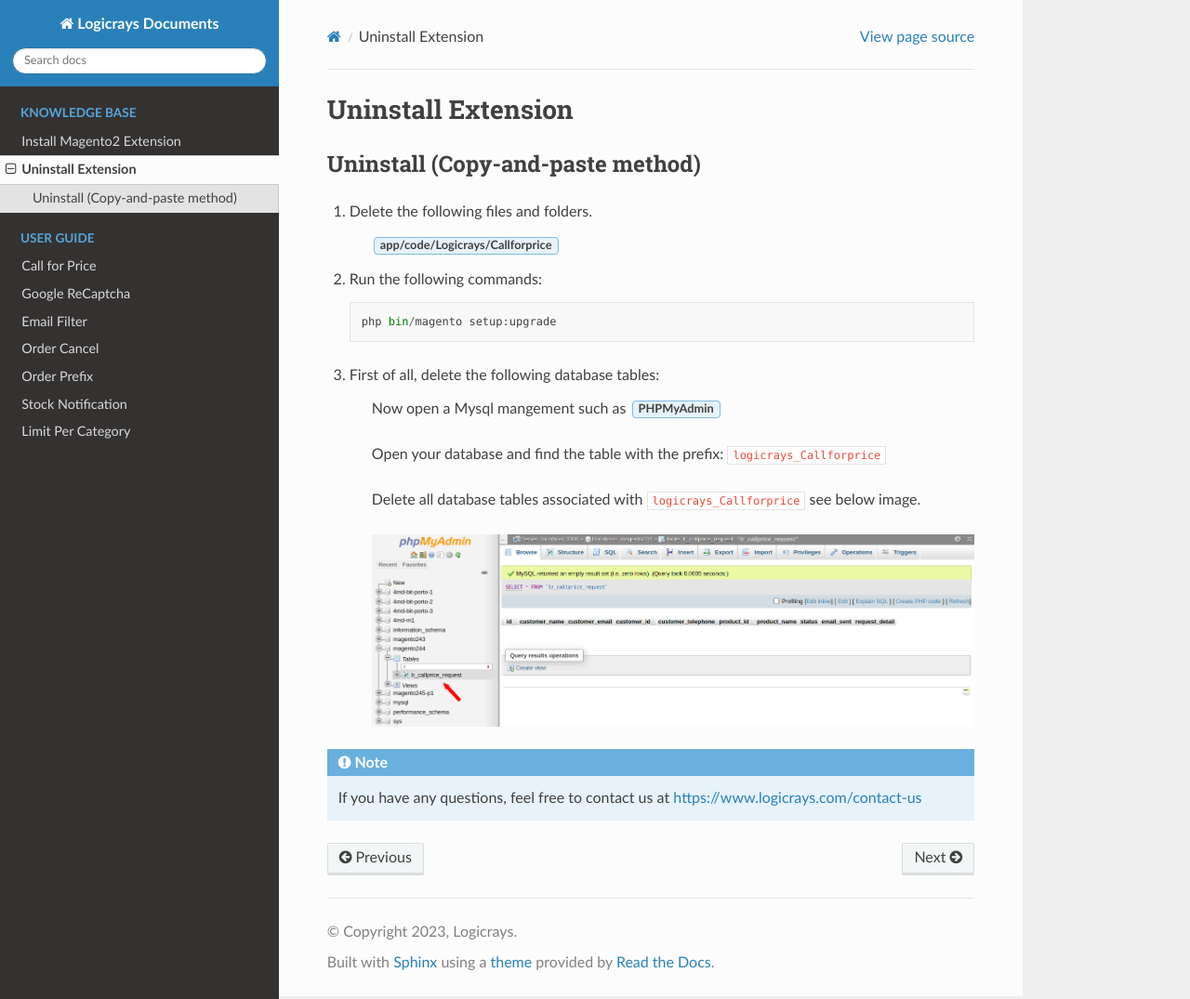
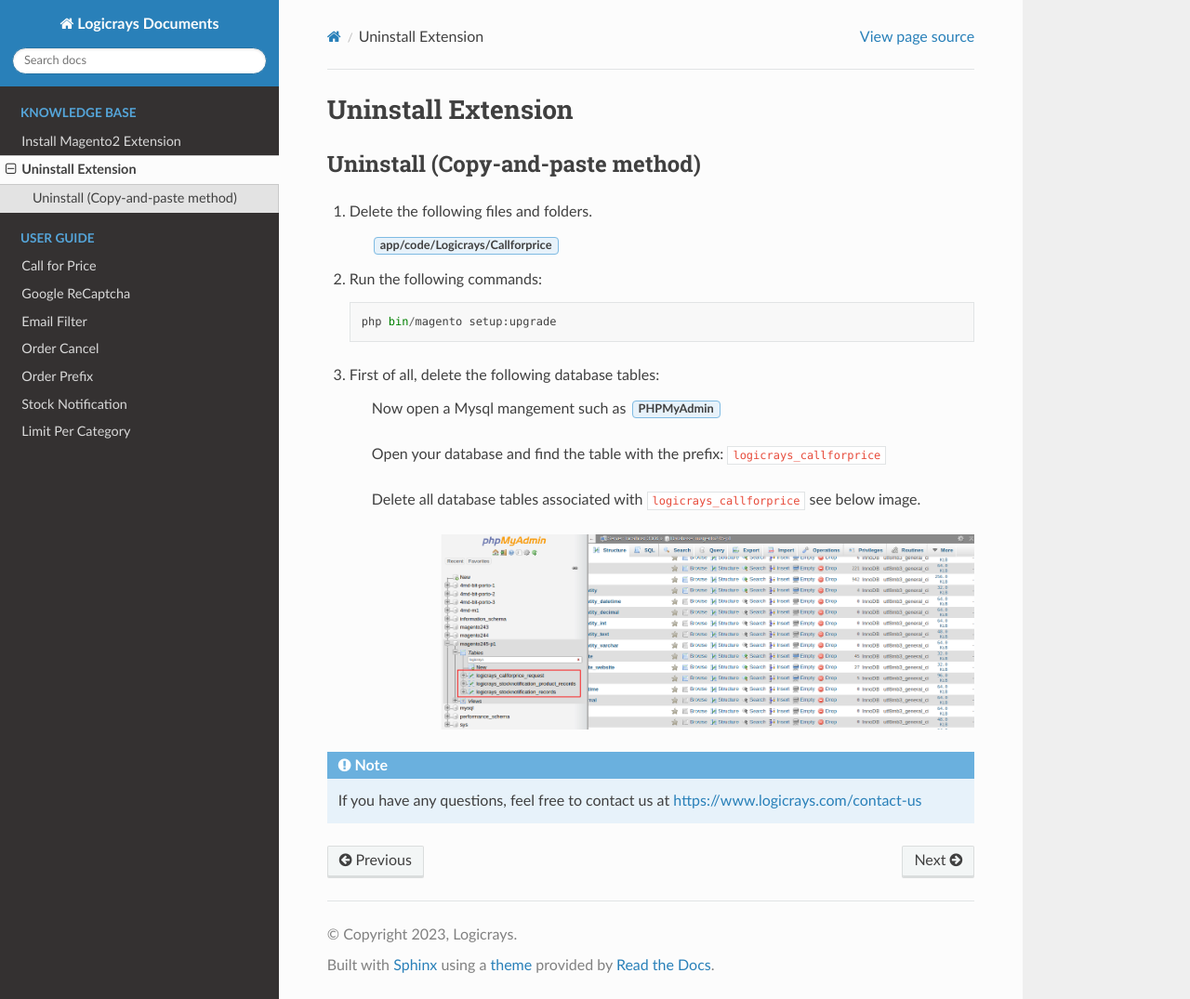
Before and after one commit to rahulp-logicrays/testdocs, a Sphinx documentation site: the page built from docs/Knowledge_Base/uninstall-extension.rst, in a window 1280 px wide and 1075 px high. Shown: the whole window at 93% size. Built offline with Sphinx 7.4.7 and the Read the Docs theme 2.0.0, drawn with Linux system fonts in a browser that asks for light colours.

```diff
--- a/docs/Knowledge_Base/uninstall-extension.rst
+++ b/docs/Knowledge_Base/uninstall-extension.rst
@@ -16,9 +16,9 @@ Uninstall (Copy-and-paste method)
 
     Now open a Mysql mangement such as :guilabel:`PHPMyAdmin`
 
-    Open your database and find the table with the prefix: ``logicrays_Callforprice``
+    Open your database and find the table with the prefix: ``logicrays_callforprice``
 
-    Delete all database tables associated with ``logicrays_Callforprice`` see below image.
+    Delete all database tables associated with ``logicrays_callforprice`` see below image.
 
     .. image:: img/phpmyadmin.png
 
```
Also changed, not shown: docs/Knowledge_Base/img/phpmyadmin.png.
